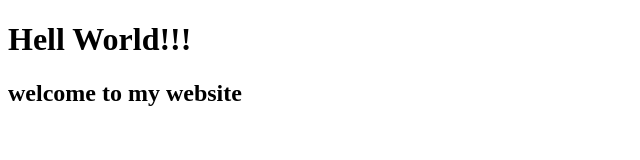
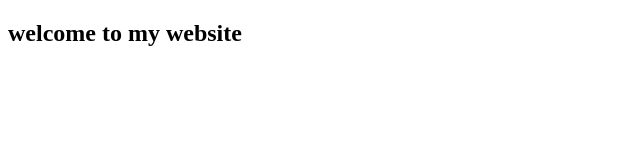
Before and after one commit to tonmaip/Test-Git, a plain HTML site: page index.html in a window 1280 px wide. Shown: the whole page, without its empty margins (0-640 px from the left). Drawn offline with Linux system fonts and the light colour scheme.

Commit message:
remove Hell word

```diff
--- a/index.html
+++ b/index.html
@@ -4,7 +4,6 @@
     <title>Test for GITHUB MINI COURSE</title>
     </head>
     <body>
-        <h1>Hell World!!!</h1>
         <h2>welcome to my website</h2>
 
     </body>
```
